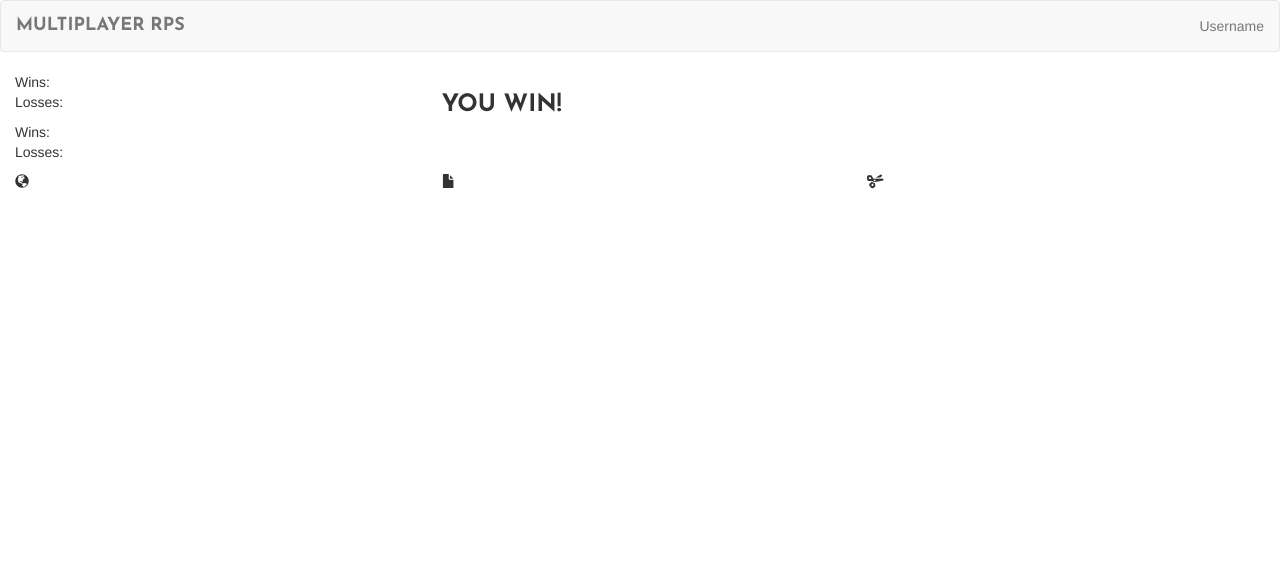
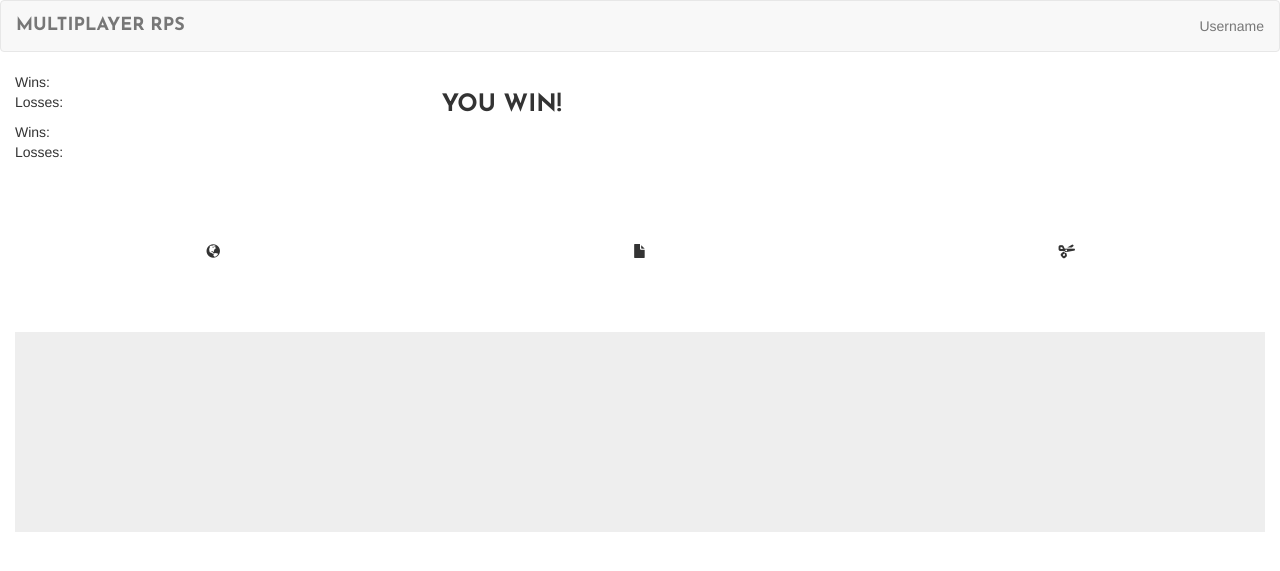
Before and after one commit to robbethencourt/RPS-Multiplayer, a PHP site: page / in a window 1280 px wide. Shown: the top 571 px of the page. Run offline with PHP 8.4, Linux system fonts and the light colour scheme; some libraries are stand-ins or nearby versions.

Commit message:
added comment display html markup

```diff
--- a/assets/css/style.css
+++ b/assets/css/style.css
@@ -14,6 +14,22 @@
 #outcome-display {
 	font-family: 'Josefin Sans', sans-serif;
 	font-weight: 700;
+}
+
+
+/* rps-buttons */
+.rps-button {
+	cursor: pointer;
+	text-align: center;
+	padding: 5em 0;
+}
+
+
+/* comment display */
+#comment-display {
+	height: 200px;
+	width: 100%;
+	background: #eee;
 }
 
 
--- a/index.html
+++ b/index.html
@@ -68,9 +68,20 @@
 		<div class="rps-buttons">
 			<div class="container-fluid">
 				<div class="row">
-					<div class="col-xs-4" class="rps-button" id="rock-button"><span class="glyphicon glyphicon-globe" aria-hidden="true" aria-label="rock"></span></div>
-					<div class="col-xs-4" class="rps-button" id="paper-button"><span class="glyphicon glyphicon-file" aria-hidden="true" aria-label="paper"></span></div>
-					<div class="col-xs-4" class="rps-button" id="scissor-button"><span class="glyphicon glyphicon-scissors" aria-hidden="true" aria-label="scissor"></span></div>
+					<div class="col-xs-4 rps-button" id="rock-button"><span class="glyphicon glyphicon-globe" aria-hidden="true" aria-label="rock"></span></div>
+					<div class="col-xs-4 rps-button" id="paper-button"><span class="glyphicon glyphicon-file" aria-hidden="true" aria-label="paper"></span></div>
+					<div class="col-xs-4 rps-button" id="scissor-button"><span class="glyphicon glyphicon-scissors" aria-hidden="true" aria-label="scissor"></span></div>
+				</div>
+			</div>
+		</div>
+
+		<!-- comment-display -->
+		<div class="comment-display-container">
+			<div class="container-fluid">
+				<div class="row">
+					<div class="col-xs-12">
+						<div id="comment-display"></div>
+					</div>
 				</div>
 			</div>
 		</div>
```
